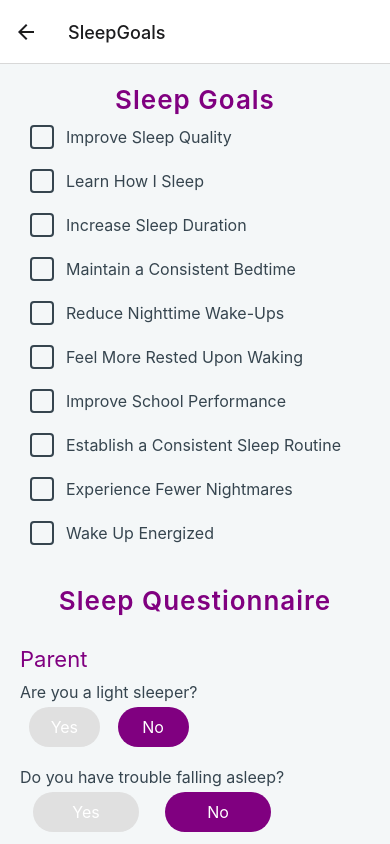
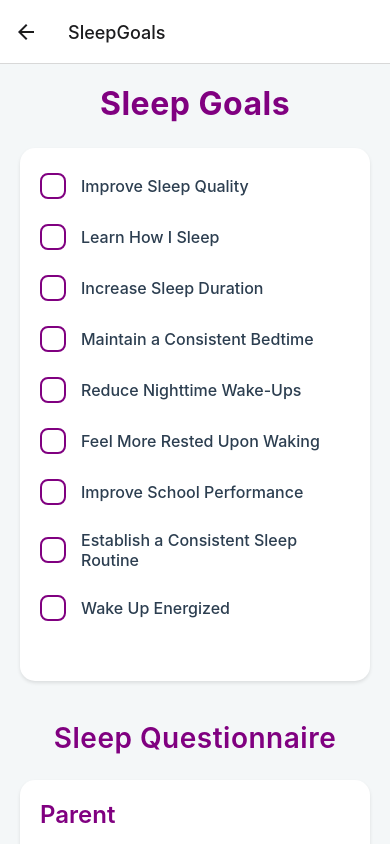
Before and after one commit to JoshuaFahlgren/SleepAppProject, a React Native app: screen /SleepGoals in a window 390 px wide. Built offline with nearby package versions, Linux system fonts and the light colour scheme.

Commit message:
Updated the Sleep App to change the Sleep Goals view

```diff
--- a/SleepGoals.js
+++ b/SleepGoals.js
@@ -1,15 +1,35 @@
 import React, { useState } from 'react';
-import { StyleSheet, Text, View, TouchableOpacity, ScrollView, Alert } from 'react-native';
+import { StyleSheet, Text, View, TouchableOpacity, ScrollView, Alert, Animated } from 'react-native';
 import AsyncStorage from '@react-native-async-storage/async-storage'; // Import AsyncStorage
 
 const CustomCheckbox = ({ value, onValueChange, label }) => {
+  const scaleValue = new Animated.Value(1);
+
+  const handlePress = () => {
+    Animated.sequence([
+      Animated.timing(scaleValue, {
+        toValue: 0.95,
+        duration: 100,
+        useNativeDriver: true,
+      }),
+      Animated.timing(scaleValue, {
+        toValue: 1,
+        duration: 100,
+        useNativeDriver: true,
+      }),
+    ]).start();
+    onValueChange();
+  };
+
   return (
-    <TouchableOpacity style={styles.checkboxContainer} onPress={onValueChange}>
+    <Animated.View style={{ transform: [{ scale: scaleValue }] }}>
+      <TouchableOpacity style={styles.checkboxContainer} onPress={handlePress}>
         <View style={[styles.checkbox, value && styles.checkedCheckbox]}>
           {value && <Text style={styles.checkmark}>✓</Text>}
         </View>
         <Text style={styles.label}>{label}</Text>
       </TouchableOpacity>
+    </Animated.View>
   );
 };
 
@@ -101,6 +121,7 @@ const SleepGoals = ({ navigation }) => {
       <Text style={styles.title}>Sleep Goals</Text>
 
       {/* Sleep Goals Section */}
+      <View style={styles.card}>
         <View style={styles.goalsContainer}>
           <CustomCheckbox
             value={goals.improveSleepQuality}
@@ -151,32 +172,31 @@ const SleepGoals = ({ navigation }) => {
           />
 
           <CustomCheckbox
-          value={goals.fewerNightmares}
-          onValueChange={() => toggleGoal('fewerNightmares')}
-          label="Experience Fewer Nightmares"
-        />
-
-        <CustomCheckbox
             value={goals.wakeUpEnergized}
             onValueChange={() => toggleGoal('wakeUpEnergized')}
             label="Wake Up Energized"
           />
         </View>
+      </View>
 
       {/* Sleep Questionnaire Section */}
       <Text style={styles.questionnaireTitle}>Sleep Questionnaire</Text>
 
+      <View style={styles.card}>
         <Text style={styles.subTitle}>Parent</Text>
         {renderYesNoSelector("Are you a light sleeper?", isLightSleeper.parent, (value) => setIsLightSleeper({ ...isLightSleeper, parent: value }))}
         {renderYesNoSelector("Do you have trouble falling asleep?", troubleFallingAsleep.parent, (value) => setTroubleFallingAsleep({ ...troubleFallingAsleep, parent: value }))}
         {renderYesNoSelector("Do you wake up in the middle of the night?", wakesUpInNight.parent, (value) => setWakesUpInNight({ ...wakesUpInNight, parent: value }))}
         {renderYesNoSelector("Do you wake up well rested?", wakesUpWellRested.parent, (value) => setWakesUpWellRested({ ...wakesUpWellRested, parent: value }))}
+      </View>
 
+      <View style={styles.card}>
         <Text style={styles.subTitle}>Child</Text>
         {renderYesNoSelector("Is your child a light sleeper?", isLightSleeper.child, (value) => setIsLightSleeper({ ...isLightSleeper, child: value }))}
         {renderYesNoSelector("Does your child have trouble falling asleep?", troubleFallingAsleep.child, (value) => setTroubleFallingAsleep({ ...troubleFallingAsleep, child: value }))}
         {renderYesNoSelector("Does your child wake up in the middle of the night?", wakesUpInNight.child, (value) => setWakesUpInNight({ ...wakesUpInNight, child: value }))}
         {renderYesNoSelector("Does your child wake up well rested?", wakesUpWellRested.child, (value) => setWakesUpWellRested({ ...wakesUpWellRested, child: value }))}
+      </View>
 
       <TouchableOpacity style={styles.saveButton} onPress={handleSave}>
         <Text style={styles.saveButtonText}>Save Goals</Text>
@@ -188,33 +208,45 @@ const SleepGoals = ({ navigation }) => {
 const styles = StyleSheet.create({
   container: {
     flexGrow: 1,
-    backgroundColor: '#F4F7F8', // Light gray background
-    alignItems: 'flex-start', // Align items to the start (left)
+    backgroundColor: '#F4F7F8',
     padding: 20,
   },
+  card: {
+    backgroundColor: '#FFFFFF',
+    borderRadius: 15,
+    padding: 20,
+    marginBottom: 20,
+    shadowColor: '#000',
+    shadowOffset: {
+      width: 0,
+      height: 2,
+    },
+    shadowOpacity: 0.1,
+    shadowRadius: 3.84,
+    elevation: 5,
+  },
   title: {
-    color: '#800080', // Purple color for the title
-    fontSize: 26, // Increased font size for the title
-    fontWeight: '600',
-    textAlign: 'left',
-    marginBottom: 10,
-    letterSpacing: 1,
-    alignSelf: 'center', // Center the title horizontally
+    color: '#800080',
+    fontSize: 32,
+    fontWeight: '700',
+    textAlign: 'center',
+    marginBottom: 25,
+    letterSpacing: 0.5,
   },
   questionnaireTitle: {
-    color: '#800080', // Purple color for the questionnaire title
-    fontSize: 26, // Increased font size for the questionnaire title
+    color: '#800080',
+    fontSize: 28,
     fontWeight: '600',
-    textAlign: 'left',
-    marginBottom: 10,
-    letterSpacing: 1,
-    alignSelf: 'center', // Center the questionnaire title horizontally
+    textAlign: 'center',
+    marginTop: 20,
+    marginBottom: 25,
+    letterSpacing: 0.5,
   },
   subTitle: {
     color: '#800080',
-    fontSize: 22, // Slightly larger font size for subtitles
-    marginTop: 20,
-    marginBottom: 10,
+    fontSize: 24,
+    fontWeight: '600',
+    marginBottom: 15,
   },
   goalsContainer: {
     marginBottom: 20,
@@ -222,72 +254,84 @@ const styles = StyleSheet.create({
   checkboxContainer: {
     flexDirection: 'row',
     alignItems: 'center',
-    marginBottom: 20,
-    marginLeft: 10, // Add some left margin
+    marginBottom: 15,
+    paddingVertical: 5,
   },
   checkbox: {
-    width: 24,
-    height: 24,
-    borderRadius: 4, // Square shape with rounded edges
+    width: 26,
+    height: 26,
+    borderRadius: 8,
     borderWidth: 2,
-    borderColor: '#36454F',
-    marginRight: 12,
+    borderColor: '#800080',
+    marginRight: 15,
     justifyContent: 'center',
     alignItems: 'center',
   },
   checkedCheckbox: {
-    backgroundColor: '#36454F', // Filled square when selected
+    backgroundColor: '#800080',
   },
   checkmark: {
     color: '#FFF',
-    fontSize: 18,
+    fontSize: 16,
     fontWeight: 'bold',
   },
   label: {
     fontSize: 16,
-    color: '#36454F',
+    color: '#2C3E50',
+    fontWeight: '500',
   },
   selectorContainer: {
-    marginBottom: 20,
+    marginBottom: 15,
   },
   selectorLabel: {
     fontSize: 16,
-    color: '#36454F',
-    marginBottom: 5,
+    color: '#2C3E50',
+    marginBottom: 8,
+    fontWeight: '500',
   },
   selectorButtons: {
     flexDirection: 'row',
     justifyContent: 'space-around',
   },
   selectorButton: {
-    padding: 10,
-    borderRadius: 30, // Pill-shaped
-    width: '40%',
+    padding: 12,
+    borderRadius: 30,
+    width: '45%',
     alignItems: 'center',
   },
   selectedButton: {
-    backgroundColor: '#800080', // Selected button color
+    backgroundColor: '#800080',
   },
   unselectedButton: {
-    backgroundColor: '#E0E0E0', // Unselected button color
+    backgroundColor: '#E9ECEF',
   },
   selectorButtonText: {
     color: '#FFF',
     fontSize: 16,
+    fontWeight: '600',
   },
   saveButton: {
-    backgroundColor: '#800080', // Purple button color
-    paddingVertical: 15,
-    paddingHorizontal: 40,
-    borderRadius: 30, // Pill-shaped button
+    backgroundColor: '#800080',
+    paddingVertical: 16,
+    paddingHorizontal: 45,
+    borderRadius: 30,
     marginTop: 30,
     marginBottom: 40,
-    alignSelf: 'center', // Center the button horizontally
+    alignSelf: 'center',
+    shadowColor: '#000',
+    shadowOffset: {
+      width: 0,
+      height: 2,
+    },
+    shadowOpacity: 0.25,
+    shadowRadius: 3.84,
+    elevation: 5,
   },
   saveButtonText: {
     color: '#FFF',
     fontSize: 18,
-    fontWeight: '500',
+    fontWeight: '600',
+    letterSpacing: 0.5,
   },
 });
 
--- a/components/Shear.js
+++ b/components/Shear.js
@@ -1,5 +1,5 @@
 import React from 'react';
-import { View } from 'react-native';
+import { View, StyleSheet } from 'react-native';
 
 const Shear = (props) => {
   if (!props.body || !props.size) {
@@ -14,6 +14,35 @@ const Shear = (props) => {
   const bladeHeight = height * 0.65; // Blade part will be the top 65% of the shear
   const handleHeight = height * 0.35; // Handle part will be the bottom 35%
   const handleWidth = width * 0.55; // Slightly larger handles compared to blades
+
+  const styles = StyleSheet.create({
+    title: {
+      color: '#800080',
+      // ... rest of title styles
+    },
+    questionnaireTitle: {
+      color: '#800080',
+      // ... rest of questionnaireTitle styles
+    },
+    subTitle: {
+      color: '#800080',
+      // ... rest of subTitle styles
+    },
+    checkbox: {
+      borderColor: '#800080',
+      // ... rest of checkbox styles
+    },
+    checkedCheckbox: {
+      backgroundColor: '#800080',
+    },
+    selectedButton: {
+      backgroundColor: '#800080',
+    },
+    saveButton: {
+      backgroundColor: '#800080',
+      // ... rest of saveButton styles
+    },
+  });
 
   return (
     <>
```
Lines whose indentation alone changed are shown as unchanged.
